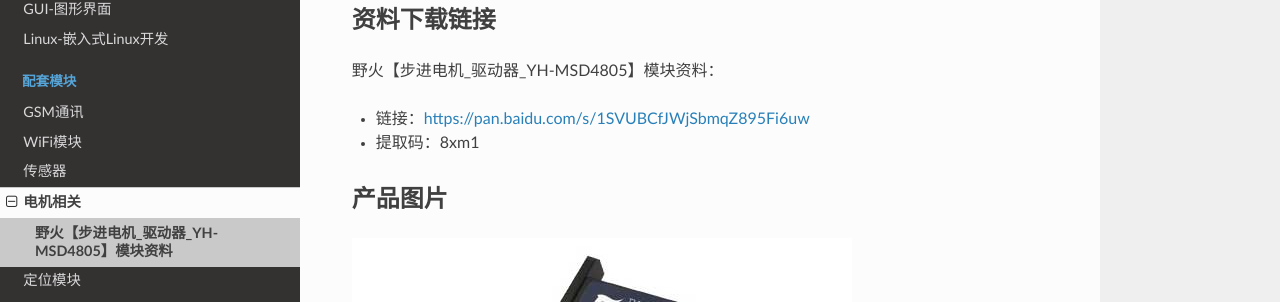
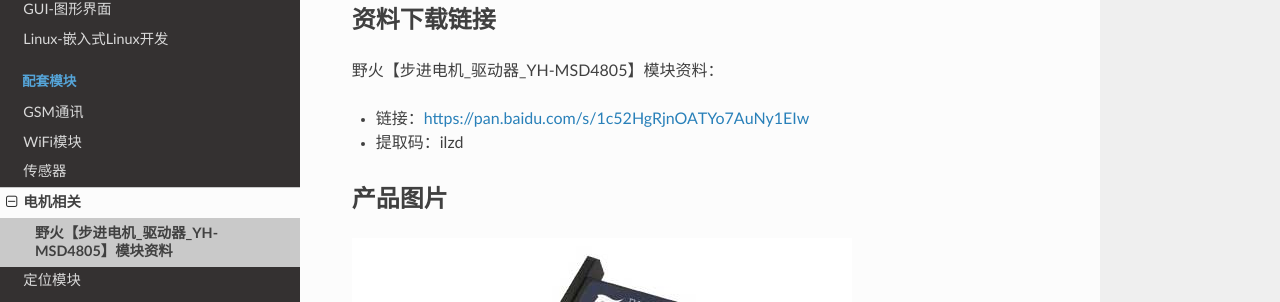
Before and after one commit to Embedfire/ebf_products, a Sphinx documentation site: the page built from documentation/module/motor/msd4805.rst, in a window 1280 px wide and 1117 px high. Shown: the part 168-470 px from the top of the window. Built offline with Sphinx 7.4.7 and the Read the Docs theme 2.0.0, drawn with Linux system fonts in a browser that asks for light colours; pages that are not in the unit, such as notebooks, are missing from menus.

Commit message:
Update msd4805.rst

```diff
--- a/documentation/module/motor/msd4805.rst
+++ b/documentation/module/motor/msd4805.rst
@@ -7,8 +7,8 @@
 
 野火【步进电机_驱动器_YH-MSD4805】模块资料：
 
-- 链接：https://pan.baidu.com/s/1SVUBCfJWjSbmqZ895Fi6uw
-- 提取码：8xm1
+- 链接：https://pan.baidu.com/s/1c52HgRjnOATYo7AuNy1EIw
+- 提取码：ilzd
 
 产品图片
 --------
```
